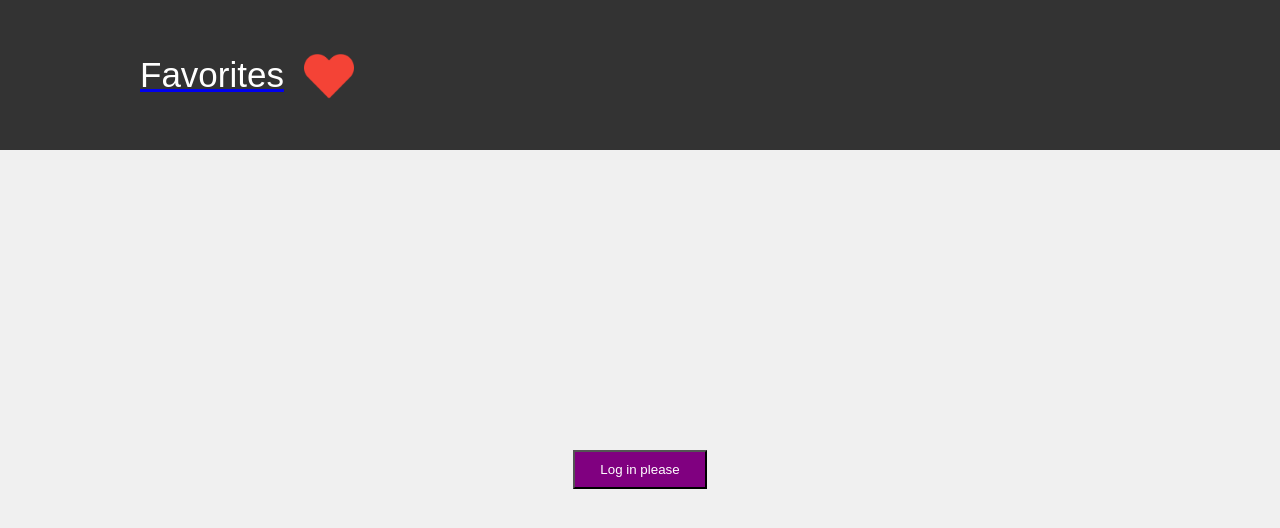
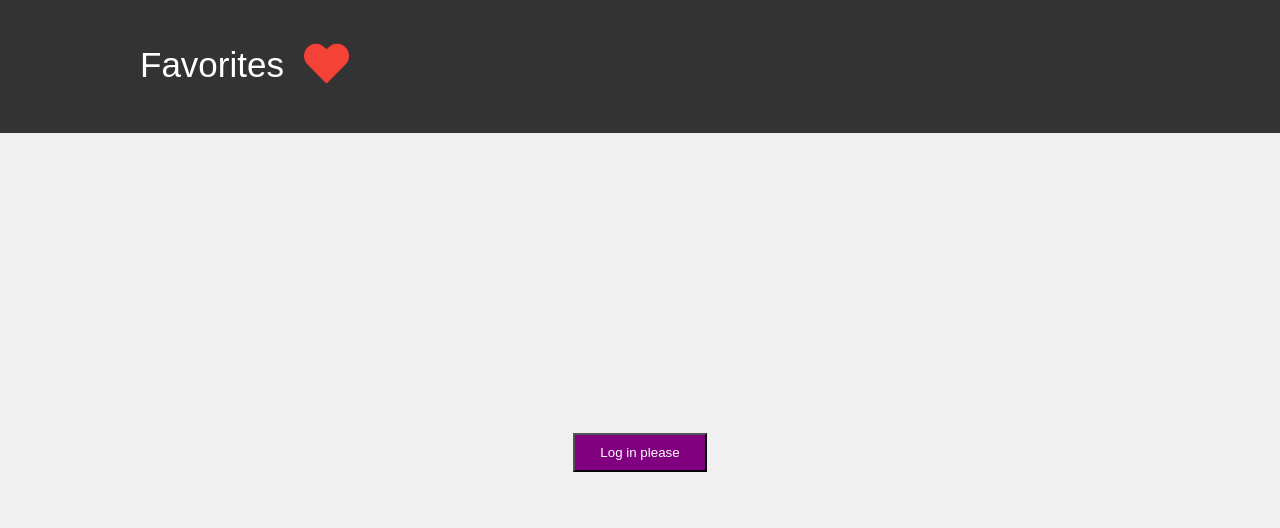
Before and after one commit to ElinStridsberg/ImageSearch, a React (Vite) app in the folder client/: page / in a window 1280 px wide. Shown: the top 528 px of the page. Built offline with nearby package versions, Linux system fonts and the light colour scheme.

Commit message:
some more styling

```diff
--- a/client/src/App.tsx
+++ b/client/src/App.tsx
@@ -37,21 +37,12 @@ function App() {
 
   return (
     <div>
-      {/* <div className="headline">
-        <h1>SEARCH</h1>
-        <img
-          src={searchImg}
-          alt="search"
-          className="searchImg"
-        />
-      </div> */}
-
       {isAuthenticated ? (
         <>
           <div className="LogOut">
-            <p className="WelcomeTxt">Welcome {user?.name} </p>
+            <p className="WelcomeTxt">Welcome {user?.name} </p>   <LogoutButton />
             {/* <img src={userImage} alt="User" className="userImg"/> */}
-            <LogoutButton />
+
           </div>
           <div className="Search">
             <input type="text" placeholder="Type here.." id="searchInput"/>
--- a/client/src/components/LogoutButton.tsx
+++ b/client/src/components/LogoutButton.tsx
@@ -1,6 +1,5 @@
 
 import { useAuth0 } from "@auth0/auth0-react";
-import heartImage from "../images/heart.png";
 
 const LogoutButton = () => {
   const { logout } = useAuth0();
@@ -8,14 +7,8 @@ const LogoutButton = () => {
   return (
     <>
 
-        {/* <img
-          src={heartImage}
-          alt="like"
-          className="heartImg"
 
-        /> */}
-
-      <button onClick={() => logout({ logoutParams: { returnTo: window.location.origin } })}>
+      <button className="logoutBtn" onClick={() => logout({ logoutParams: { returnTo: window.location.origin } })}>
         Log Out
       </button>
     </>
--- a/client/src/components/Navigation.tsx
+++ b/client/src/components/Navigation.tsx
@@ -5,11 +5,11 @@ export const Navigation = () => {
   return (
     <nav>
       {/* Länk runt hjärtbilden */}
-      <NavLink to={"/favorites"}>
+        <p>Favorites</p>
+        <NavLink to={"/favorites"}>
         <div className="menu">
-        <p>Favorites</p>
+
         <img src={heartImage} alt="Favorites" className="favoritesImg"/>
-
         </div>
       </NavLink>
     </nav>
--- a/client/src/index.scss
+++ b/client/src/index.scss
@@ -16,8 +16,6 @@ body {
 
   justify-content: center;
   align-items: center;
-
-
 }
 
 #root{
@@ -27,54 +25,21 @@ body {
 header {
   background-color: #333;
   color: #fff;
-  padding: 50px 20px;
+  padding: 40px 20px;
   position: relative;
   display: flex;
   justify-content: space-between;
   align-items: center;
 }
-
-
-
-
-
-// :root {
-//   font-family: Inter, system-ui, Avenir, Helvetica, Arial, sans-serif;
-//   line-height: 1.5;
-//   font-weight: 400;
-//   width: 1600px;
-
-
-//   color-scheme: light dark;
-//   color: rgba(255, 255, 255, 0.87);
-//   background-color: #242424;
-
-//   font-synthesis: none;
-//   text-rendering: optimizeLegibility;
-//   -webkit-font-smoothing: antialiased;
-//   -moz-osx-font-smoothing: grayscale;
-// }
-
-// body {
-//   width: 70%;
-//   margin: 0 auto;
-//   display: flex;
-//   justify-content: center; /* Centrera horisontellt */
-//   align-items: center; /* Centrera vertikalt */
-//   min-height: 80vh;
-// }
-
-.menu{
+nav{
   display: flex;
-  p{
-    margin-right: 40px;
-    margin-left: 120px;
-    margin-top: 5px;
-    font-size: 35px;
-    color: white;
-  }
+  margin-right: 40px;
+  margin-left: 120px;
+  margin-top: 5px;
+  font-size: 35px;
+  color: white;
 }
-
+//
 // .Login{
 //   display: flex;
 //   flex-direction: column;
@@ -95,50 +60,41 @@ header {
 //   display: flex;
 // }
 
-// nav{
-//   background-color: #242424;
-
+// .favorites-link {
+//   position: absolute;
+//   top: 0;
+//   right: 0;
+//   margin: 20px;
 // }
 
-// .header{
-//     position: relative;
+.favoritesImg{
+  height: 45px;
+  margin-top:-5px;
+  margin-left: 20px;
+}
+
+
+// .WelcomeTxt {
+//   display: flex;
+//   align-items: center; /* Centrera vertikalt */
 // }
 
-.favorites-link {
-  position: absolute;
-  top: 0;
-  right: 0;
-  margin: 20px;
-}
+// .LogOut {
+//   display: flex;
+//   align-items: center; /* Centrera vertikalt */
+// }
 
-.favoritesImg{
-  height: 50px;
-  margin-top:0px;
-  margin-left: -20px;
+// .logoutBtn {
+//   background-color: aquamarine;
+//   padding: 10px 20px; /* Justera knappens storlek efter behov */
+//   margin-left: 10px; /* Lägg till lite mellanrum mellan text och knapp */
+// }
 
-}
-
-.LogOut{
-  display: flex;
-  flex-direction: row;
-}
-.WelcomeTxt {
-  display: flex;
-  position: absolute;
-  top: 0;
-  right: 0;
-  margin-top: 40px;
-  margin-right: 100px; /* Justera detta värde efter behov */
-  align-items: center; /* Centrera elementen vertikalt */
-  color: white;
-  font-size: 35px;
-}
-
-.userImg {
-  display: flex;
-  height: 50px;
-  margin-right: 10px; /* Justera detta värde för att skapa avstånd mellan texten och bilden */
-}
+// .userImg {
+//   display: flex;
+//   height: 50px;
+//   margin-right: 10px; /* Justera detta värde för att skapa avstånd mellan texten och bilden */
+// }
 
 // .WelcomeTxt{
 //  margin-right: 30px;
```
